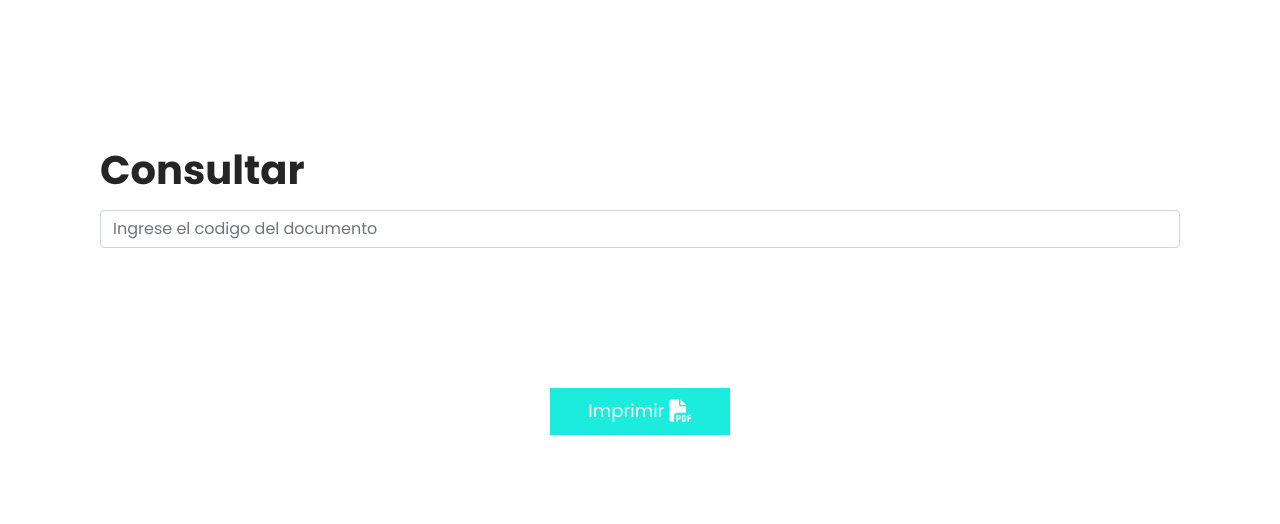
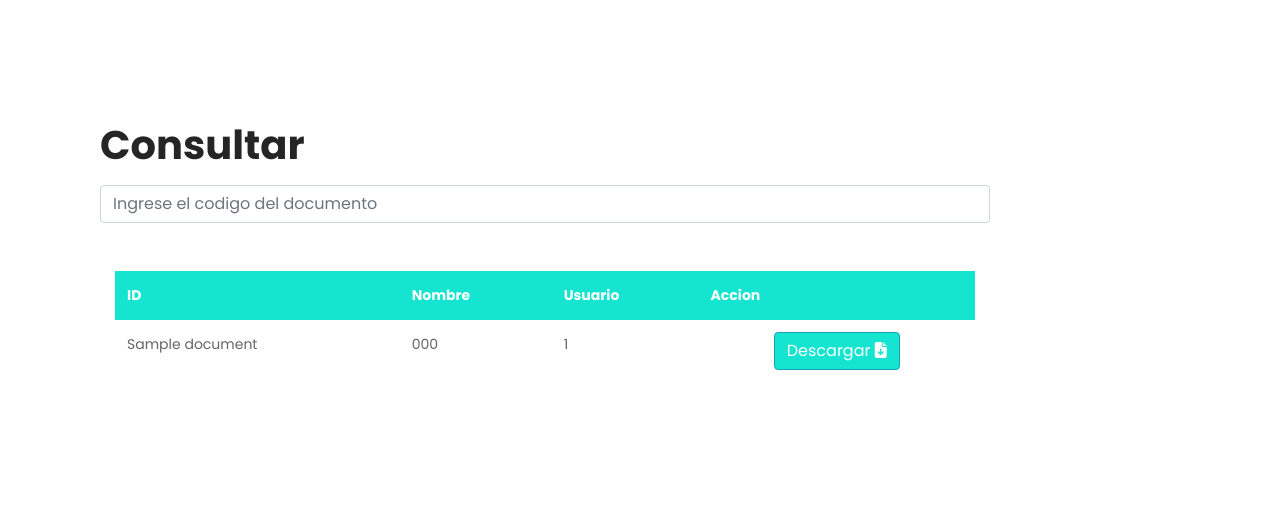
Before and after one commit to BrayanDavidL/Django_Document-Magnamen, a Django app: page /consultar in a window 1280 px wide. Shown: the part 126-650 px from the top of the page. Run offline with Django 4.2, Linux system fonts and the light colour scheme; tables that the repository leaves empty hold one stand-in row (values such as "Sample post"); some libraries are stand-ins or nearby versions.

Commit message:
Formulario para guardar documentos

```diff
--- a/document_management_app/models.py
+++ b/document_management_app/models.py
@@ -13,12 +13,13 @@ class Category(models.Model):
         return self.name
 
 class Document(models.Model):
-    name = models.CharField(max_length=255)
-    path = models.FileField(upload_to=document_path, default='')  # Proporciona un valor predeterminado
-    category = models.ForeignKey(Category, on_delete=models.CASCADE)
-    unique_code = models.CharField(max_length=50, unique=True)
-    loading_date = models.DateTimeField(auto_now_add=True)
-    auth_user = models.ForeignKey(User, on_delete=models.CASCADE)
+    id = models.AutoField(primary_key=True)
+    name = models.CharField(max_length=255, verbose_name='Nombre')
+    path = models.FileField(upload_to=document_path, default='',verbose_name='Documento')  # Proporciona un valor predeterminado
+    category = models.ForeignKey(Category, on_delete=models.CASCADE, verbose_name='Categoria')
+    unique_code = models.CharField(max_length=50, unique=True,verbose_name='Codigo')
+    loading_date = models.DateTimeField(auto_now_add=True,verbose_name='Fecha')
+    auth_user = models.ForeignKey(User, on_delete=models.CASCADE,verbose_name='Usuario')
 
     def __str__(self):
         return self.name
--- a/document_management_app/static/css/style.css
+++ b/document_management_app/static/css/style.css
@@ -586,7 +586,7 @@ button {
 .news_section {
     width: 100%;
     float: left;
-    padding-bottom: 90px;
+    padding-bottom: 50px;
 }
 
 .news_section_2 {
--- a/document_management_app/templates/base.html
+++ b/document_management_app/templates/base.html
@@ -65,8 +65,7 @@
    <!-- Contenido de la página -->
    <div class="container">
       <div class="row">
-         <div class="col-12">
-            <br>
+         <div class="col-10">
             {% block contenido %} {% endblock %}
          </div>
       </div>
--- a/document_management_app/templates/pages/consultar.html
+++ b/document_management_app/templates/pages/consultar.html
@@ -11,9 +11,36 @@ Consultar
             <h1 class="health_taital">Consultar</h1>
             <input type="text" class="form-control" placeholder="Ingrese el codigo del documento">
         </div>
-        <div class="news_section_2 layout_padding">
-            <div class="getquote_bt"><a href="#">Imprimir <i class="fas fa-file-pdf fa-lg"></i></a></div>
+        <div class="container mt-5">
+            <div class="table-responsive">
+                <table class="table table-borderless mb-0">
+                    <thead>
+                        <tr style="background-color: #15e4d0; color: white;">
+                            <th scope="col">ID</th>
+                            <th scope="col">Nombre</th>
+                            <th scope="col">Usuario</th>
+                            <th scope="col">Accion</th>
+                        </tr>
+                    </thead>
+                    <tbody>
+                        {% for consulta in consulta %}
+                        <tr>
+                            <td scope="row">{{ consulta.name }}</td>
+                            <td>{{ consulta.unique_code }}</td>
+                            <td>{{ consulta.auth_user_id }}</td>
+                            <td class="d-flex justify-content-center">
+                                <a href="#" class="btn btn-info w-50" style="background-color: #15e4d0;">
+                                    Descargar <i class="fas fa-file-download"></i>
+                                </a>
+                            </td>
+                        </tr>
+
+                        {% endfor %}
+                    </tbody>
+                </table>
+            </div>
         </div>
     </div>
 </div>
+
 {% endblock contenido %}
--- a/document_management_app/templates/pages/index.html
+++ b/document_management_app/templates/pages/index.html
@@ -8,7 +8,7 @@ Index
 <div class="container">
    <div class="row">
       <div class="col-md-6">
-         <h1 class="banner_taital">Bienvenido <br><span style="color: #151515;">{{ user.username}} !</span></h1>
+         <h1 class="banner_taital">Bienvenido <br><span style="color: #151515;">{{ user.id}} !</span></h1>
          <p class="banner_text">There are many variations of passages of Lorem Ipsum</p>
          <div class="btn_main">
             <div class="more_bt"><a href="#">Guardar</a></div>
--- a/document_management_app/views.py
+++ b/document_management_app/views.py
@@ -1,9 +1,13 @@
 from django.shortcuts import render, redirect
 from django.contrib.auth.forms import UserCreationForm
 from django.contrib.auth import authenticate, login
+from django.contrib.auth.decorators import login_required
 from django.urls import reverse
 from django.contrib.auth.forms import AuthenticationForm
 from django.contrib.auth import logout
+from .models import Document
+from .forms import DocumentForm
+from django.utils import timezone
 
 def home(request):
     return render(request, 'pages/home.html')
@@ -53,7 +57,18 @@ def index(request):
     return render(request, 'pages/index.html')
 
 def consultar(request):
-    return render(request, 'pages/consultar.html')
+    consulta = Document.objects.all()
+    return render(request, 'pages/consultar.html',{'consulta':consulta})
+@login_required
+def save(request):
+    if request.method == 'POST':
+        formulario = DocumentForm(request.POST, request.FILES)
+        if formulario.is_valid():
+            documento = formulario.save(commit=False)
+            documento.auth_user_id = request.user.id
+            documento.save()
+            return redirect('save')
+    else:
+        formulario = DocumentForm()
 
-def save(request):
-    return render(request, 'pages/save.html')
+    return render(request, 'pages/save.html', {'formulario': formulario})
```
Also changed, not shown: document_management_app/forms.py (added, +22 -0 lines), document_management_app/templates/pages/save.html (+32 -10 lines), document_management_app/migrations/0003_alter_document_id.py (added), 4 other files.
